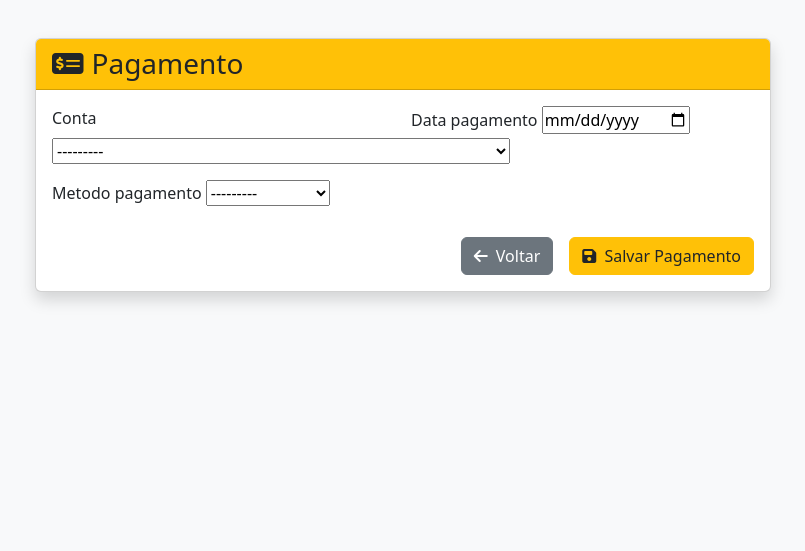
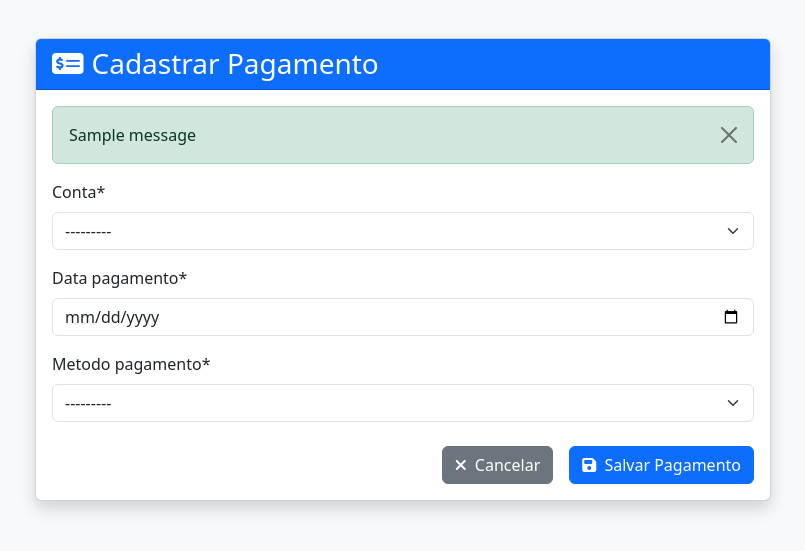
Before and after one commit to virlaniacanuto12/estudio_pilates, a Django app: page /studio/pagamentos/novo/ in a window 1280 px wide. Shown: the part 56-607 px from the top of the page, without its empty margins (237-1042 px from the left). Run offline with Django 5.2, Linux system fonts and the light colour scheme; tables that the repository leaves empty hold one stand-in row (values such as "Sample post"); one stand-in notice (Sample message) is shown; some libraries are stand-ins or nearby versions.

Commit message:
style: ajustando layout dos forms de criação de contas e pagamentos #106

```diff
--- a/studio/forms.py
+++ b/studio/forms.py
@@ -249,6 +249,9 @@ class ContaReceberForm(forms.ModelForm):
         empty_label="Selecione o aluno",
         widget=forms.Select
     )
+    vencimento = forms.DateField(
+        widget=forms.DateInput(attrs={'type': 'date', 'class': 'form-control'})
+    )
 
 
 class PagamentoForm(forms.ModelForm):
--- a/studio/templates/studio/pagamento/registrar_pagamento.html
+++ b/studio/templates/studio/pagamento/registrar_pagamento.html
@@ -1,37 +1,36 @@
 {% extends 'studio/base.html' %}
+{% load crispy_forms_tags %}
+
+{% block title %}Cadastrar Pagamento{% endblock %}
+
 {% block content %}
 <div class="container mt-4">
     <div class="row justify-content-center">
         <div class="col-lg-8">
             <div class="card shadow">
-                <div class="card-header bg-warning text-dark">
+                <div class="card-header bg-primary text-white">
                     <h3 class="card-title mb-0">
-                        <i class="fas fa-money-check-alt me-2"></i>Pagamento
+                        <i class="fas fa-money-check-alt me-2"></i>Cadastrar Pagamento
                     </h3>
                 </div>
                 <div class="card-body">
+                    {% if messages %}
+                        {% for message in messages %}
+                            <div class="alert alert-{{ message.tags }} alert-dismissible fade show" role="alert">
+                                {{ message }}
+                                <button type="button" class="btn-close" data-bs-dismiss="alert" aria-label="Close"></button>
+                            </div>
+                        {% endfor %}
+                    {% endif %}
+
                     <form method="post">
                         {% csrf_token %}
-                        <div class="row g-3">
-                            {% for field in form %}
-                            <div class="col-md-6">
-                                <label for="{{ field.id_for_label }}" class="form-label">{{ field.label }}</label>
-                                {{ field }}
-                                {% if field.help_text %}
-                                    <small class="form-text text-muted">{{ field.help_text }}</small>
-                                {% endif %}
-                                {% for error in field.errors %}
-                                    <div class="text-danger">{{ error }}</div>
-                                {% endfor %}
-                            </div>
-                            {% endfor %}
-                        </div>
-
+                        {{ form|crispy }}
                         <div class="d-grid gap-2 d-md-flex justify-content-md-end mt-4">
                             <a href="{% url 'studio:listar_pagamentos' %}" class="btn btn-secondary me-md-2">
-                                <i class="fas fa-arrow-left me-1"></i> Voltar
+                                <i class="fas fa-times me-1"></i> Cancelar
                             </a>
-                            <button type="submit" class="btn btn-warning text-dark">
+                            <button type="submit" class="btn btn-primary">
                                 <i class="fas fa-save me-1"></i> Salvar Pagamento
                             </button>
                         </div>
@@ -42,3 +41,25 @@
     </div>
 </div>
 {% endblock %}
+
+{% block extra_css %}
+<style>
+    .card {
+        border-radius: 10px;
+    }
+
+    .card-header {
+        border-radius: 10px 10px 0 0 !important;
+    }
+
+    textarea {
+        min-height: 100px;
+    }
+
+    .form-control:focus,
+    .form-select:focus {
+        border-color: #0d6efd; /* Azul Bootstrap */
+        box-shadow: 0 0 0 0.25rem rgba(13, 110, 253, 0.25);
+    }
+</style>
+{% endblock %}
```
Also changed, not shown: studio/templates/studio/conta/registrar_conta.html (+34 -17 lines).
